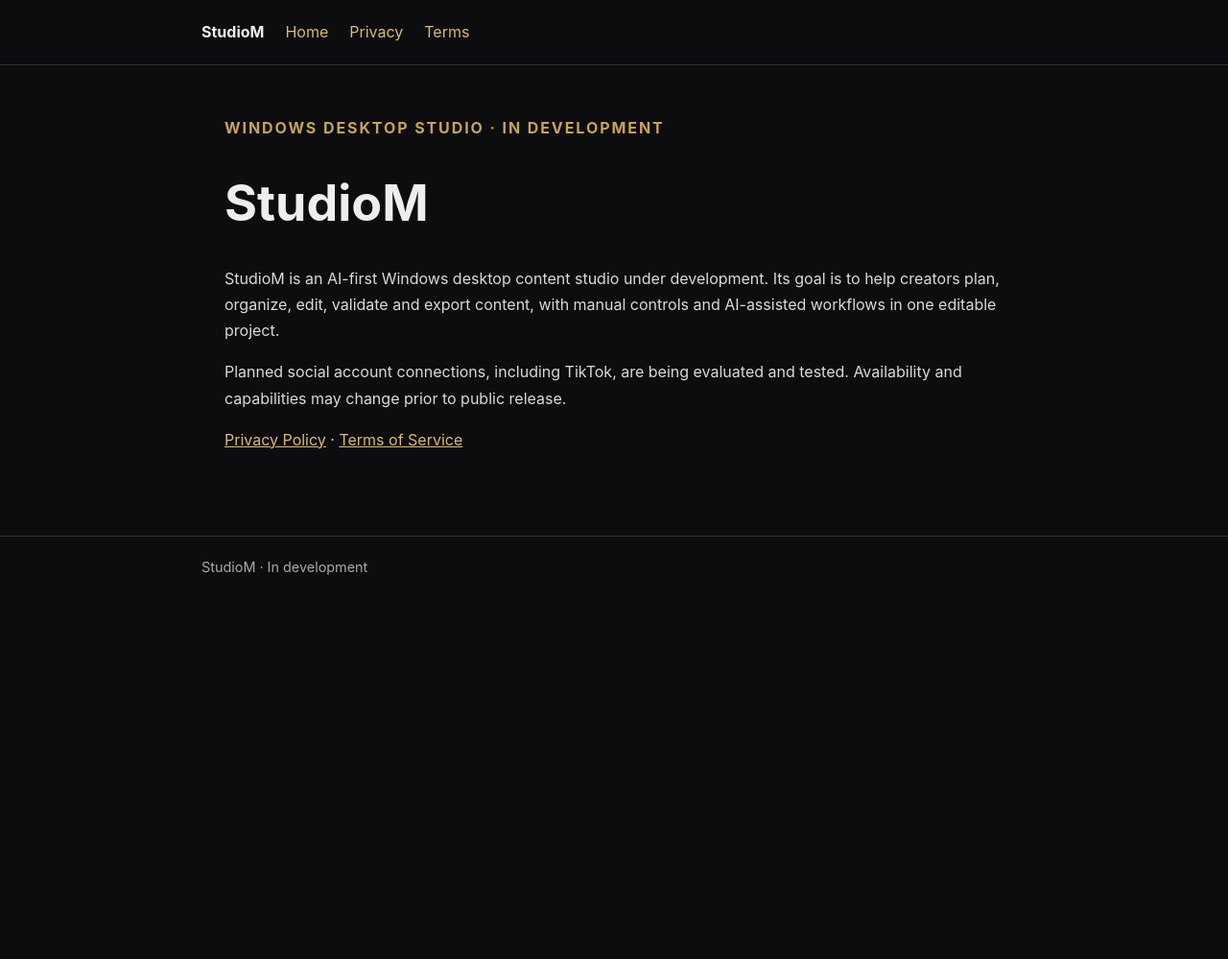
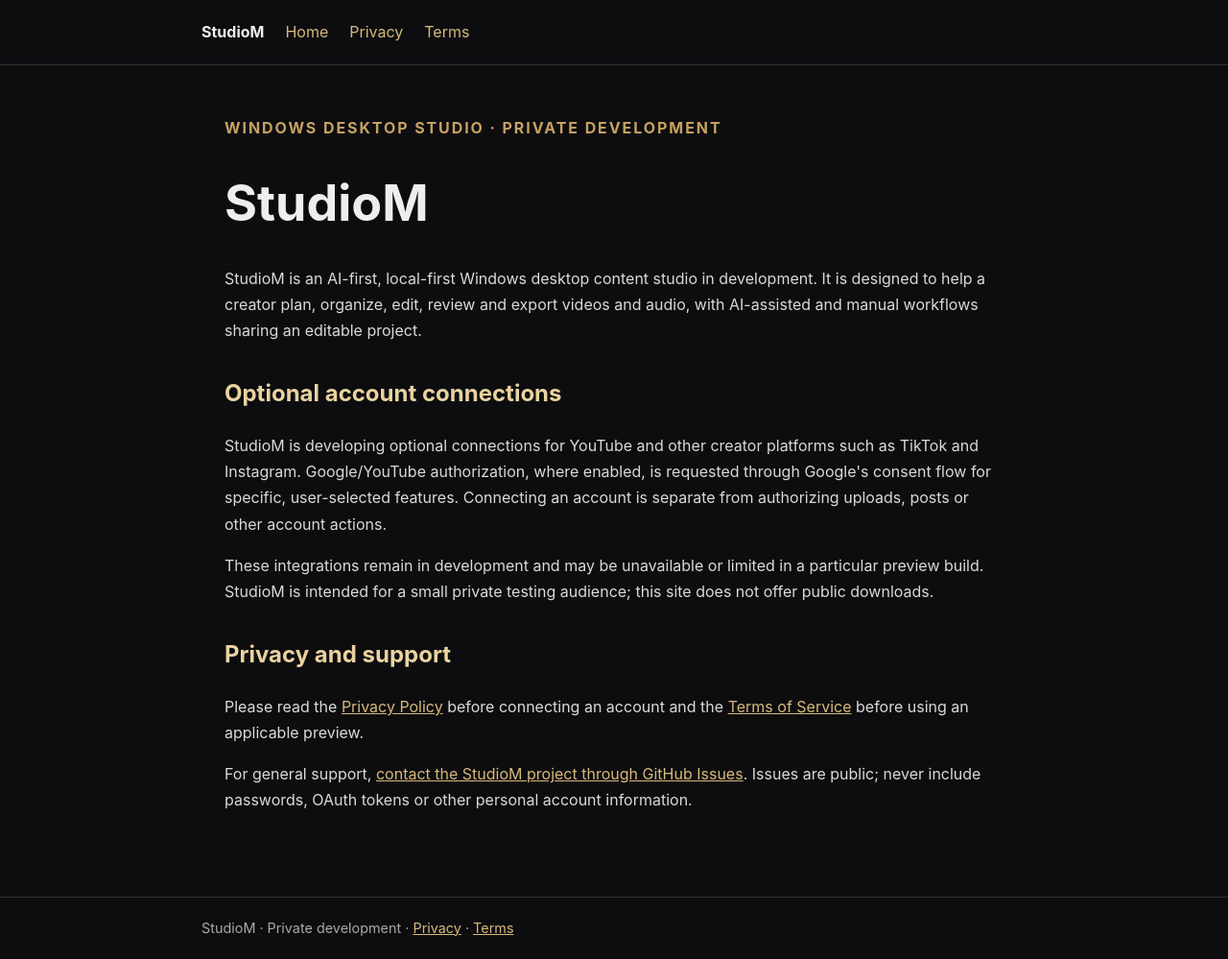
Before and after one commit to giorgioscarface/studiom-site, a plain HTML site: page index.html in a window 1280 px wide. Shown: the whole page at 96% size. Before the commit the page ends 800 px from the top, so only its background shows below. Drawn offline with Linux system fonts and the light colour scheme.

Commit message:
docs(site): update index.html for StudioM Google/YouTube OAuth privacy and branding

```diff
--- a/index.html
+++ b/index.html
@@ -1 +1,25 @@
-<!doctype html><html lang="en"><head><meta charset="utf-8"><meta name="viewport" content="width=device-width, initial-scale=1"><meta name="description" content="StudioM — AI-assisted desktop content creation and editing."><title>StudioM — Desktop Content Studio</title><link rel="stylesheet" href="style.css"></head><body><header><nav><strong>StudioM</strong><a href="index.html">Home</a><a href="privacy.html">Privacy</a><a href="terms.html">Terms</a></nav></header><main><p class="eyebrow">Windows desktop studio · In development</p><h1>StudioM</h1><p>StudioM is an AI-first Windows desktop content studio under development. Its goal is to help creators plan, organize, edit, validate and export content, with manual controls and AI-assisted workflows in one editable project.</p><p>Planned social account connections, including TikTok, are being evaluated and tested. Availability and capabilities may change prior to public release.</p><p><a href="privacy.html">Privacy Policy</a> · <a href="terms.html">Terms of Service</a></p></main><footer>StudioM · In development</footer></body></html>
+<!doctype html>
+<html lang="en">
+<head>
+  <meta charset="utf-8">
+  <meta name="viewport" content="width=device-width, initial-scale=1">
+  <meta name="description" content="StudioM — a local-first AI-assisted Windows desktop studio for planning, editing and exporting media.">
+  <title>StudioM — Desktop Content Studio</title>
+  <link rel="stylesheet" href="style.css">
+</head>
+<body>
+<header><nav><strong>StudioM</strong><a href="index.html">Home</a><a href="privacy.html">Privacy</a><a href="terms.html">Terms</a></nav></header>
+<main>
+  <p class="eyebrow">Windows desktop studio · Private development</p>
+  <h1>StudioM</h1>
+  <p>StudioM is an AI-first, local-first Windows desktop content studio in development. It is designed to help a creator plan, organize, edit, review and export videos and audio, with AI-assisted and manual workflows sharing an editable project.</p>
+  <h2>Optional account connections</h2>
+  <p>StudioM is developing optional connections for YouTube and other creator platforms such as TikTok and Instagram. Google/YouTube authorization, where enabled, is requested through Google's consent flow for specific, user-selected features. Connecting an account is separate from authorizing uploads, posts or other account actions.</p>
+  <p>These integrations remain in development and may be unavailable or limited in a particular preview build. StudioM is intended for a small private testing audience; this site does not offer public downloads.</p>
+  <h2>Privacy and support</h2>
+  <p>Please read the <a href="privacy.html">Privacy Policy</a> before connecting an account and the <a href="terms.html">Terms of Service</a> before using an applicable preview.</p>
+  <p>For general support, <a href="https://github.com/giorgioscarface/studiom-site/issues/new" rel="noopener noreferrer">contact the StudioM project through GitHub Issues</a>. Issues are public; never include passwords, OAuth tokens or other personal account information.</p>
+</main>
+<footer>StudioM · Private development · <a href="privacy.html">Privacy</a> · <a href="terms.html">Terms</a></footer>
+</body>
+</html>
```
